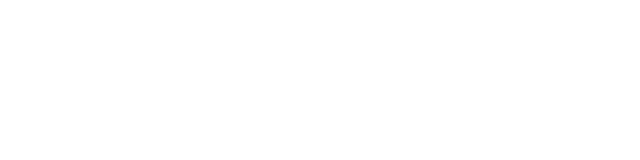
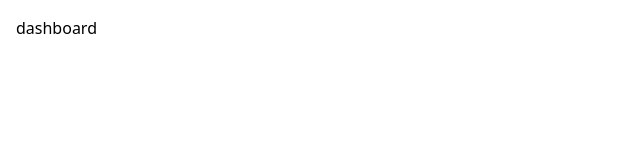
Before and after one commit to Chanzhaoyu/vue-template, a Vue app: page /dashboard in a window 1280 px wide. Before the commit this address had no page. Shown: the top 160 px of the page, without its empty margins (0-640 px from the left). Built offline with nearby package versions, Linux system fonts and the light colour scheme.

Commit message:
feat: default layout

```diff
--- a/components.d.ts
+++ b/components.d.ts
@@ -10,6 +10,11 @@ declare module '@vue/runtime-core' {
     NAlert: typeof import('naive-ui')['NAlert']
     NButton: typeof import('naive-ui')['NButton']
     NIcon: typeof import('naive-ui')['NIcon']
+    NLayout: typeof import('naive-ui')['NLayout']
+    NLayoutContent: typeof import('naive-ui')['NLayoutContent']
+    NLayoutFooter: typeof import('naive-ui')['NLayoutFooter']
+    NLayoutHeader: typeof import('naive-ui')['NLayoutHeader']
+    NLayoutSider: typeof import('naive-ui')['NLayoutSider']
     NList: typeof import('naive-ui')['NList']
     NListItem: typeof import('naive-ui')['NListItem']
     NModal: typeof import('naive-ui')['NModal']
--- a/src/core/NaiveConfig/NConfigProvider.vue
+++ b/src/core/NaiveConfig/NConfigProvider.vue
@@ -1,5 +1,6 @@
 <template>
   <NConfigProvider
+    class="h-full"
     :locale="zhCN"
     :date-locale="dateZhCN"
     :theme-overrides="themeOverrides"
--- /dev/null
+++ b/src/layout/index.ts
@@ -0,0 +1,3 @@
+import LayoutDefault from './layout-default.vue'
+
+export { LayoutDefault }
--- /dev/null
+++ b/src/layout/layout-default.vue
@@ -0,0 +1,9 @@
+<template>
+  <div class="h-full p-4">
+    <RouterView />
+  </div>
+</template>
+
+<script lang="ts" setup></script>
+
+<style></style>
--- a/src/main.ts
+++ b/src/main.ts
@@ -1,4 +1,5 @@
 import './styles/lib/tailwind.css'
+import './styles/index.less'
 
 import { createApp } from 'vue'
 import { createPinia } from 'pinia'
--- a/src/router/index.ts
+++ b/src/router/index.ts
@@ -1,14 +1,25 @@
-import { createRouter, createWebHistory } from 'vue-router'
+import { createRouter, createWebHistory, type RouteRecordRaw } from 'vue-router'
+import { LayoutDefault } from '@/layout'
+
+const routes: RouteRecordRaw[] = [
+  {
+    path: '/',
+    name: 'Root',
+    component: LayoutDefault,
+    redirect: '/dashboard',
+    children: [
+      {
+        path: '/dashboard',
+        name: 'Dashboard',
+        component: () => import('@/views/dashboard/index.vue'),
+      },
+    ],
+  },
+]
 
 const router = createRouter({
   history: createWebHistory(import.meta.env.BASE_URL),
-  routes: [
-    {
-      path: '/',
-      name: 'home',
-      component: () => import('@/views/HomeView.vue'),
-    },
-  ],
+  routes,
 })
 
 export default router
--- /dev/null
+++ b/src/styles/index.less
@@ -0,0 +1,5 @@
+html,
+body,
+#app {
+  height: 100%;
+}
--- /dev/null
+++ b/src/views/dashboard/index.vue
@@ -0,0 +1,9 @@
+<template>
+  <div>
+    <h1>dashboard</h1>
+  </div>
+</template>
+
+<script lang="ts" setup></script>
+
+<style></style>
```
Also changed, not shown: .eslintrc.cjs.
